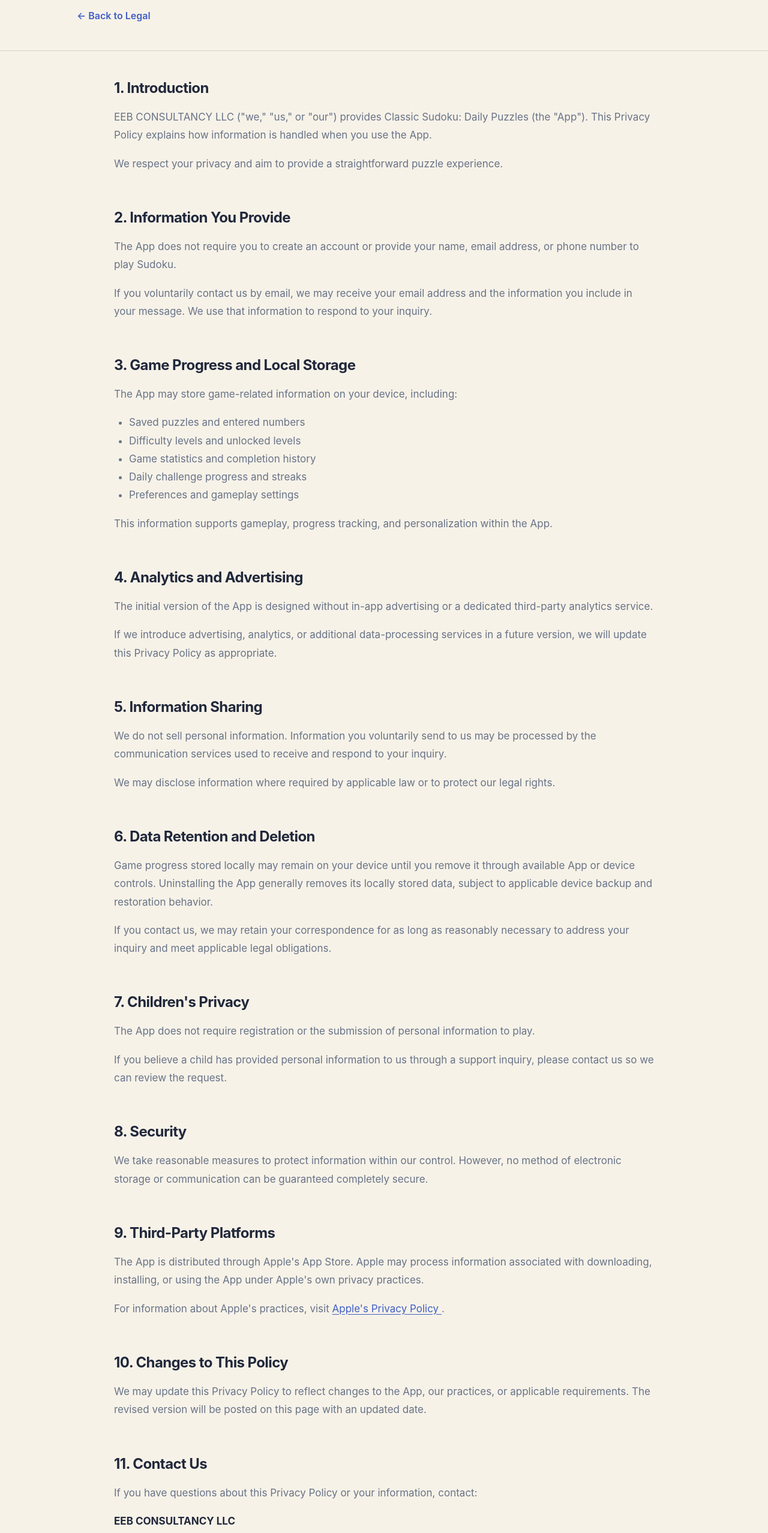
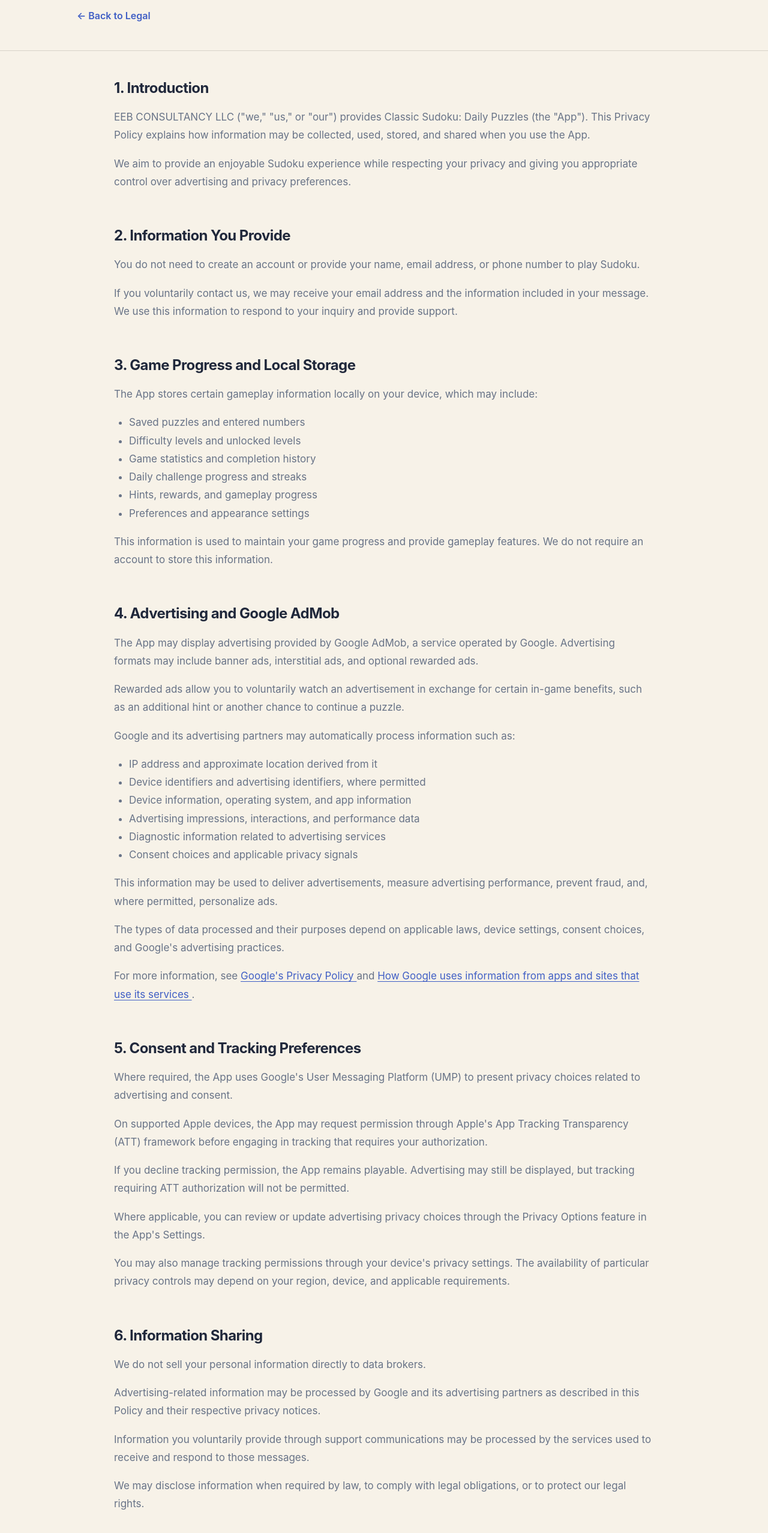
Before and after one commit to eebconsultancy/sudoku-legal, a plain HTML site: page privacy.html in a window 1280 px wide. Shown: the part 240-2796 px from the top of the page at 60% size. Drawn offline with Linux system fonts and the light colour scheme.

Commit message:
Update privacy.html

```diff
--- a/privacy.html
+++ b/privacy.html
@@ -16,7 +16,7 @@
       <div class="container">
         <p class="eyebrow">LEGAL</p>
         <h1>Privacy Policy</h1>
-        <p class="updated">Last updated: November 20, 2026</p>
+        <p class="updated">Last updated: November 24, 2026</p>
         <a class="back-link" href="index.html">&larr; Back to Legal</a>
       </div>
     </header>
@@ -29,163 +29,321 @@
           EEB CONSULTANCY LLC ("we," "us," or "our")
           provides Classic Sudoku: Daily Puzzles
           (the "App"). This Privacy Policy explains
-          how information is handled when you use the App.
+          how information may be collected, used,
+          stored, and shared when you use the App.
         </p>
         <p>
-          We respect your privacy and aim to provide
-          a straightforward puzzle experience.
+          We aim to provide an enjoyable Sudoku
+          experience while respecting your privacy
+          and giving you appropriate control over
+          advertising and privacy preferences.
         </p>
       </section>
 
       <section>
         <h2>2. Information You Provide</h2>
         <p>
-          The App does not require you to create an
-          account or provide your name, email address,
-          or phone number to play Sudoku.
+          You do not need to create an account or
+          provide your name, email address, or
+          phone number to play Sudoku.
         </p>
         <p>
-          If you voluntarily contact us by email,
-          we may receive your email address and the
-          information you include in your message.
-          We use that information to respond to
-          your inquiry.
+          If you voluntarily contact us, we may
+          receive your email address and the
+          information included in your message.
+          We use this information to respond
+          to your inquiry and provide support.
         </p>
       </section>
 
       <section>
         <h2>3. Game Progress and Local Storage</h2>
         <p>
-          The App may store game-related information
-          on your device, including:
+          The App stores certain gameplay information
+          locally on your device, which may include:
         </p>
         <ul>
           <li>Saved puzzles and entered numbers</li>
           <li>Difficulty levels and unlocked levels</li>
           <li>Game statistics and completion history</li>
           <li>Daily challenge progress and streaks</li>
-          <li>Preferences and gameplay settings</li>
+          <li>Hints, rewards, and gameplay progress</li>
+          <li>Preferences and appearance settings</li>
         </ul>
         <p>
-          This information supports gameplay,
-          progress tracking, and personalization
-          within the App.
+          This information is used to maintain your
+          game progress and provide gameplay features.
+          We do not require an account to store
+          this information.
         </p>
       </section>
 
       <section>
-        <h2>4. Analytics and Advertising</h2>
+        <h2>4. Advertising and Google AdMob</h2>
         <p>
-          The initial version of the App is designed
-          without in-app advertising or a dedicated
-          third-party analytics service.
+          The App may display advertising provided
+          by Google AdMob, a service operated by
+          Google. Advertising formats may include
+          banner ads, interstitial ads, and optional
+          rewarded ads.
         </p>
         <p>
-          If we introduce advertising, analytics,
-          or additional data-processing services
-          in a future version, we will update this
-          Privacy Policy as appropriate.
+          Rewarded ads allow you to voluntarily
+          watch an advertisement in exchange for
+          certain in-game benefits, such as an
+          additional hint or another chance
+          to continue a puzzle.
+        </p>
+        <p>
+          Google and its advertising partners may
+          automatically process information such as:
+        </p>
+        <ul>
+          <li>IP address and approximate location derived from it</li>
+          <li>Device identifiers and advertising identifiers, where permitted</li>
+          <li>Device information, operating system, and app information</li>
+          <li>Advertising impressions, interactions, and performance data</li>
+          <li>Diagnostic information related to advertising services</li>
+          <li>Consent choices and applicable privacy signals</li>
+        </ul>
+        <p>
+          This information may be used to deliver
+          advertisements, measure advertising
+          performance, prevent fraud, and,
+          where permitted, personalize ads.
+        </p>
+        <p>
+          The types of data processed and their
+          purposes depend on applicable laws,
+          device settings, consent choices,
+          and Google's advertising practices.
+        </p>
+        <p>
+          For more information, see
+          <a class="inline-link"
+             href="https://policies.google.com/privacy"
+             target="_blank"
+             rel="noopener noreferrer">
+            Google's Privacy Policy
+          </a>
+          and
+          <a class="inline-link"
+             href="https://policies.google.com/technologies/partner-sites"
+             target="_blank"
+             rel="noopener noreferrer">
+            How Google uses information from apps
+            and sites that use its services
+          </a>.
         </p>
       </section>
 
       <section>
-        <h2>5. Information Sharing</h2>
+        <h2>5. Consent and Tracking Preferences</h2>
         <p>
-          We do not sell personal information.
-          Information you voluntarily send to us
-          may be processed by the communication
-          services used to receive and respond
-          to your inquiry.
+          Where required, the App uses Google's
+          User Messaging Platform (UMP) to present
+          privacy choices related to advertising
+          and consent.
         </p>
         <p>
-          We may disclose information where required
-          by applicable law or to protect our
-          legal rights.
+          On supported Apple devices, the App may
+          request permission through Apple's
+          App Tracking Transparency (ATT) framework
+          before engaging in tracking that requires
+          your authorization.
+        </p>
+        <p>
+          If you decline tracking permission,
+          the App remains playable. Advertising
+          may still be displayed, but tracking
+          requiring ATT authorization will not
+          be permitted.
+        </p>
+        <p>
+          Where applicable, you can review or
+          update advertising privacy choices
+          through the Privacy Options feature
+          in the App's Settings.
+        </p>
+        <p>
+          You may also manage tracking permissions
+          through your device's privacy settings.
+          The availability of particular privacy
+          controls may depend on your region,
+          device, and applicable requirements.
         </p>
       </section>
 
       <section>
-        <h2>6. Data Retention and Deletion</h2>
+        <h2>6. Information Sharing</h2>
         <p>
-          Game progress stored locally may remain
-          on your device until you remove it through
-          available App or device controls.
-          Uninstalling the App generally removes
-          its locally stored data, subject to
-          applicable device backup and restoration
-          behavior.
+          We do not sell your personal information
+          directly to data brokers.
         </p>
         <p>
-          If you contact us, we may retain your
-          correspondence for as long as reasonably
-          necessary to address your inquiry and
-          meet applicable legal obligations.
+          Advertising-related information may be
+          processed by Google and its advertising
+          partners as described in this Policy
+          and their respective privacy notices.
+        </p>
+        <p>
+          Information you voluntarily provide
+          through support communications may
+          be processed by the services used to
+          receive and respond to those messages.
+        </p>
+        <p>
+          We may disclose information when required
+          by law, to comply with legal obligations,
+          or to protect our legal rights.
         </p>
       </section>
 
       <section>
-        <h2>7. Children's Privacy</h2>
+        <h2>7. Data Retention and Deletion</h2>
         <p>
-          The App does not require registration
-          or the submission of personal information
-          to play.
+          Locally stored game progress may remain
+          on your device until you delete it using
+          available App or device controls.
+          Uninstalling the App generally removes
+          its local data, subject to device backup
+          and restoration behavior.
         </p>
         <p>
-          If you believe a child has provided
-          personal information to us through a
-          support inquiry, please contact us so
-          we can review the request.
+          Advertising-related data processed by
+          Google may be retained according to
+          Google's applicable retention practices.
+          We do not directly control all data
+          retained by third-party advertising
+          services.
+        </p>
+        <p>
+          If you contact us, we may retain your
+          correspondence as reasonably necessary
+          to address your inquiry and comply
+          with applicable legal obligations.
+        </p>
+        <p>
+          You may contact us using the details
+          below regarding privacy questions
+          or requests relating to information
+          within our control.
         </p>
       </section>
 
       <section>
-        <h2>8. Security</h2>
+        <h2>8. Children's Privacy</h2>
         <p>
-          We take reasonable measures to protect
-          information within our control.
-          However, no method of electronic storage
-          or communication can be guaranteed
-          completely secure.
+          The App does not require account
+          registration or personal information
+          to play Sudoku.
+        </p>
+        <p>
+          The App may contain third-party
+          advertising. We seek to comply with
+          applicable requirements concerning
+          children's privacy and advertising.
+        </p>
+        <p>
+          Where applicable, advertising and
+          data-processing practices may be
+          restricted based on legal requirements,
+          user consent, and age-related settings.
+        </p>
+        <p>
+          If you are a parent or guardian and
+          believe your child has provided personal
+          information to us, please contact us
+          so we can review your request.
         </p>
       </section>
 
       <section>
-        <h2>9. Third-Party Platforms</h2>
+        <h2>9. Security</h2>
         <p>
-          The App is distributed through Apple's
-          App Store. Apple may process information
-          associated with downloading, installing,
-          or using the App under Apple's own
-          privacy practices.
+          We take reasonable measures to protect
+          information within our control.
+          However, no method of electronic
+          storage or communication can be
+          guaranteed completely secure.
+        </p>
+      </section>
+
+      <section>
+        <h2>10. Third-Party Services</h2>
+        <p>
+          The App uses or interacts with
+          third-party services, including:
+        </p>
+        <ul>
+          <li>
+            Apple App Store for app distribution
+            and platform services
+          </li>
+          <li>
+            Google AdMob for advertising
+            and advertising measurement
+          </li>
+          <li>
+            Google User Messaging Platform
+            for applicable privacy consent management
+          </li>
+        </ul>
+        <p>
+          These providers may process information
+          under their own privacy policies
+          and applicable legal obligations.
         </p>
         <p>
-          For information about Apple's practices,
-          visit
+          For additional information, visit
           <a class="inline-link"
              href="https://www.apple.com/legal/privacy/"
              target="_blank"
              rel="noopener noreferrer">
             Apple's Privacy Policy
+          </a>
+          and
+          <a class="inline-link"
+             href="https://policies.google.com/privacy"
+             target="_blank"
+             rel="noopener noreferrer">
+            Google's Privacy Policy
           </a>.
         </p>
       </section>
 
       <section>
-        <h2>10. Changes to This Policy</h2>
+        <h2>11. International Data Processing</h2>
         <p>
-          We may update this Privacy Policy to
-          reflect changes to the App, our practices,
-          or applicable requirements.
-          The revised version will be posted on
-          this page with an updated date.
+          Third-party advertising providers
+          may process information in countries
+          other than your country of residence.
+          Applicable privacy protections
+          and transfer mechanisms may vary
+          depending on the service provider
+          and relevant legal requirements.
         </p>
       </section>
 
       <section>
-        <h2>11. Contact Us</h2>
+        <h2>12. Changes to This Policy</h2>
         <p>
-          If you have questions about this Privacy
-          Policy or your information, contact:
+          We may update this Privacy Policy
+          to reflect changes to the App,
+          advertising services, privacy
+          practices, or legal requirements.
+        </p>
+        <p>
+          Any revised version will be posted
+          on this page with an updated date.
+        </p>
+      </section>
+
+      <section>
+        <h2>13. Contact Us</h2>
+        <p>
+          For questions about this Privacy Policy
+          or privacy-related requests, contact:
         </p>
         <p>
           <strong>EEB CONSULTANCY LLC</strong><br>
```
